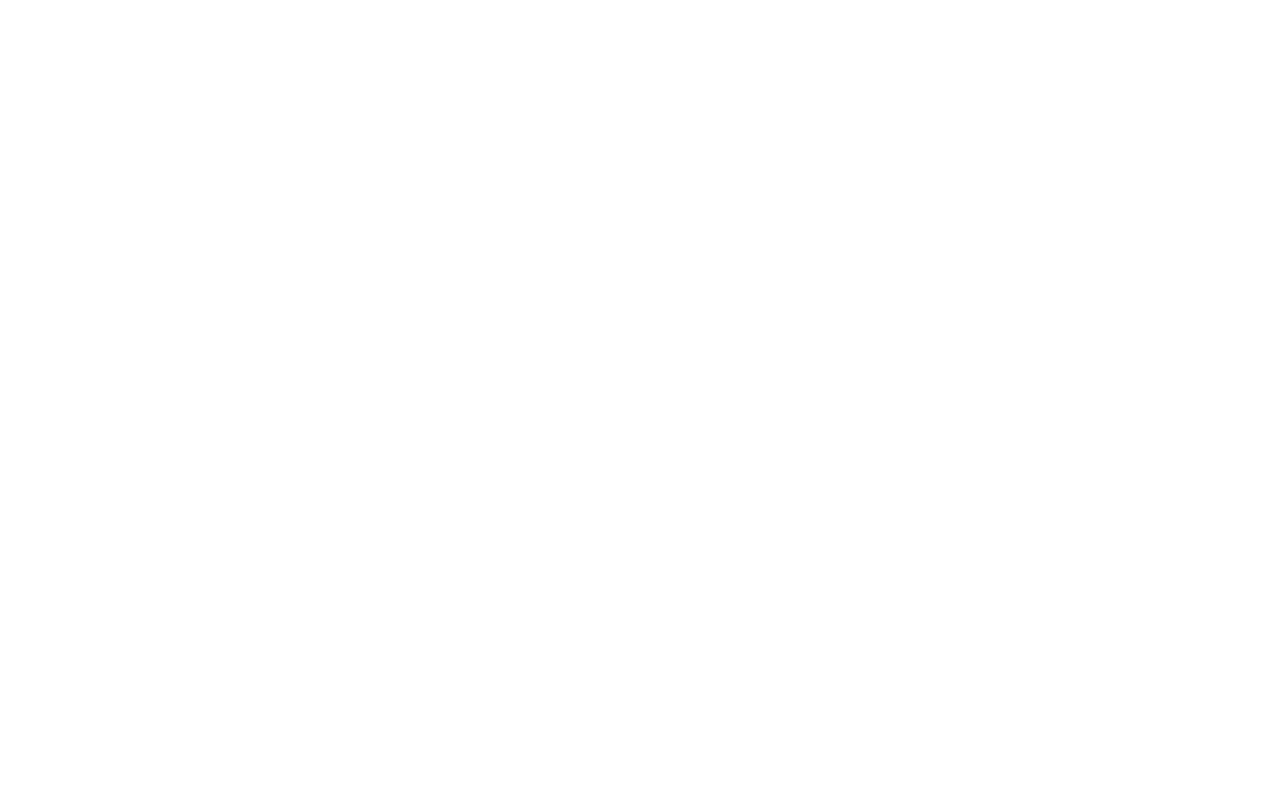
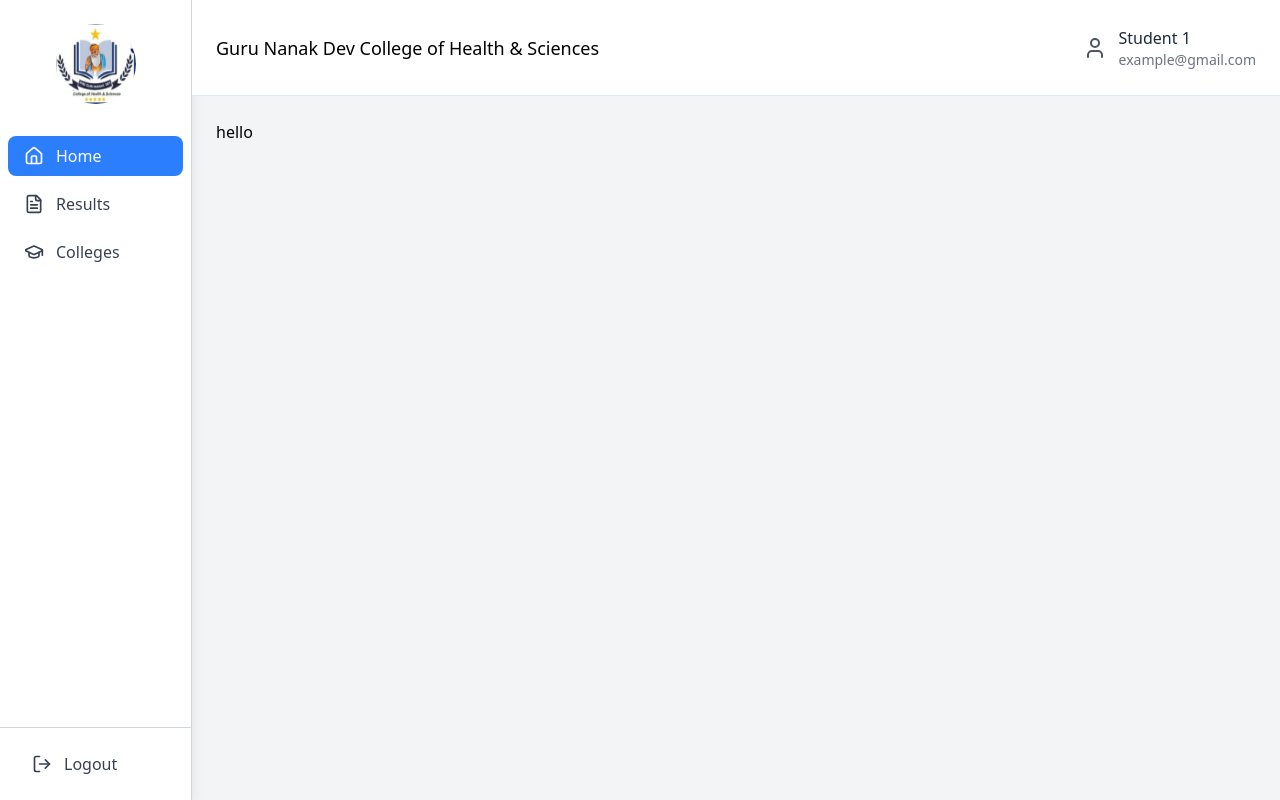
Before and after one commit to krish3239/college-frontend, a React (Vite) app in the folder college/: page /dashboard in a window 1280 px wide. Before the commit this address had no page. Built offline with nearby package versions, Linux system fonts and the light colour scheme.

Commit message:
the navbar

```diff
--- a/college/src/App.jsx
+++ b/college/src/App.jsx
@@ -4,7 +4,7 @@
 import Dashboard from "./pages/dashboard/Dashboard";
 import University from "./pages/dashboard/University";
 import Result from "./pages/dashboard/Result";
-import ProtectedRoute from "./components/ProtectedRoute";
+import ProtectedRoute from "./components/ProtectedRoute"; // <-- Add this import
 import DashboardLayout from "./layouts/DashboardLayout";
 import AuthLayout from "./layouts/AuthLayout";
 
@@ -20,15 +20,16 @@
 
         {/* Protected routes */}
         <Route
+          path="/dashboard"
           element={
             <ProtectedRoute>
               <DashboardLayout />
             </ProtectedRoute>
           }
         >
-          <Route path="/" element={<Dashboard />} />
-          <Route path="/university" element={<University />} />
-          <Route path="/result" element={<Result />} />
+          <Route index element={<Dashboard />} />
+          <Route path="university" element={<University />} />
+          <Route path="result" element={<Result />} />
         </Route>
       </Routes>
     </BrowserRouter>
--- a/college/src/components/Navbar.jsx
+++ b/college/src/components/Navbar.jsx
@@ -2,7 +2,7 @@
 
 function Navbar() {
   return (
-    <div className="w-full h-25 bg-white border-b border-blue-200 flex items-center justify-between px-6">
+    <div className="w-full h-24  bg-white border-b border-blue-100 flex items-center justify-between px-6">
       {/* Page title (optional) */}
       <h1 className="text-lg justify-center">
         Guru Nanak Dev College of Health & Sciences
--- a/college/src/components/ProtectedRoute.jsx
+++ b/college/src/components/ProtectedRoute.jsx
@@ -6,15 +6,15 @@
  * If user is logged in, renders child routes (Outlet).
  * If not, redirects to /login.
  */
-const ProtectedRoute = () => {
-  const { user } = useSelector((state) => state.auth);
+const ProtectedRoute = ({children}) => {
   /*
   if (!user) {
     return <Navigate to="/login" replace />;
   }
 */
+
   // User is logged in, render child routes
-  return <Outlet />;
+  return children;
 };
 
 export default ProtectedRoute;
--- a/college/src/components/Sidebar.jsx
+++ b/college/src/components/Sidebar.jsx
@@ -13,19 +13,19 @@
     {
       name: "Colleges",
       icon: <GraduationCap size={20} />,
-      path: "/dashboard/colleges",
+      path: "/dashboard/university",
     },
   ];
 
   return (
-    <div className="w-64 bg-white shadow-lg flex flex-col">
+    <div className="w-48 bg-white shadow-lg flex flex-col border-r border-gray-300">
       {/* Logo Section */}
-      <div className="p-6 border-b flex flex-col items-center">
-        <img src={logo} alt="Logo" className="h-13 w-16 rounded-full mb-2" />
+      <div className="p-6  flex flex-col items-center">
+        <img src={logo} alt="Logo" className="h-20 w-20 rounded-full mb-2" />
       </div>
 
       {/* Menu Links */}
-      <nav className="flex-1  space-y-2">
+      <nav className="flex-1 px-2  space-y-2">
         {menuItems.map((item) => (
           <NavLink
             key={item.name}
@@ -46,7 +46,7 @@
       </nav>
 
       {/* Logout Button */}
-      <div className="p-4 border-t">
+      <div className="p-4 border-t border-gray-300">
         <button className="flex items-center w-full px-4 py-2 text-gray-700 rounded-lg hover:bg-gray-100 transition">
           <LogOut size={20} className="mr-3" />
           Logout
--- a/college/src/pages/dashboard/Dashboard.jsx
+++ b/college/src/pages/dashboard/Dashboard.jsx
@@ -1,7 +1,9 @@
 import React from "react";
 
 const Dashboard = () => {
-  return <div></div>;
+  return (<div>
+    hello
+  </div>);
 };
 
 export default Dashboard;
--- a/college/src/pages/dashboard/Result.jsx
+++ b/college/src/pages/dashboard/Result.jsx
@@ -3,7 +3,7 @@
 const Result = () => {
   return (
     <div>
-
+      result
     </div>
   )
 }
--- a/college/src/pages/dashboard/University.jsx
+++ b/college/src/pages/dashboard/University.jsx
@@ -3,7 +3,7 @@
 const University = () => {
   return (
     <div>
-
+      uni
     </div>
   )
 }
```
